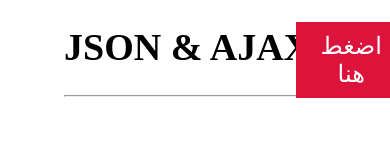
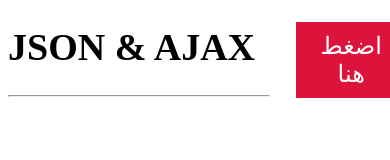
Before and after one commit to AliAssaf-Designer/json-data, a plain HTML site: page index.html in a window 390 px wide. Drawn offline with Linux system fonts and the light colour scheme.

Commit message:
update styles for mobile 2

```diff
--- a/css/style.css
+++ b/css/style.css
@@ -43,6 +43,9 @@ body{
 }
 
 @media (max-width: 768px) {
+    .container{
+        margin: 0 0;
+    }
     #zar{
         margin-left: 120px;
     }
```
